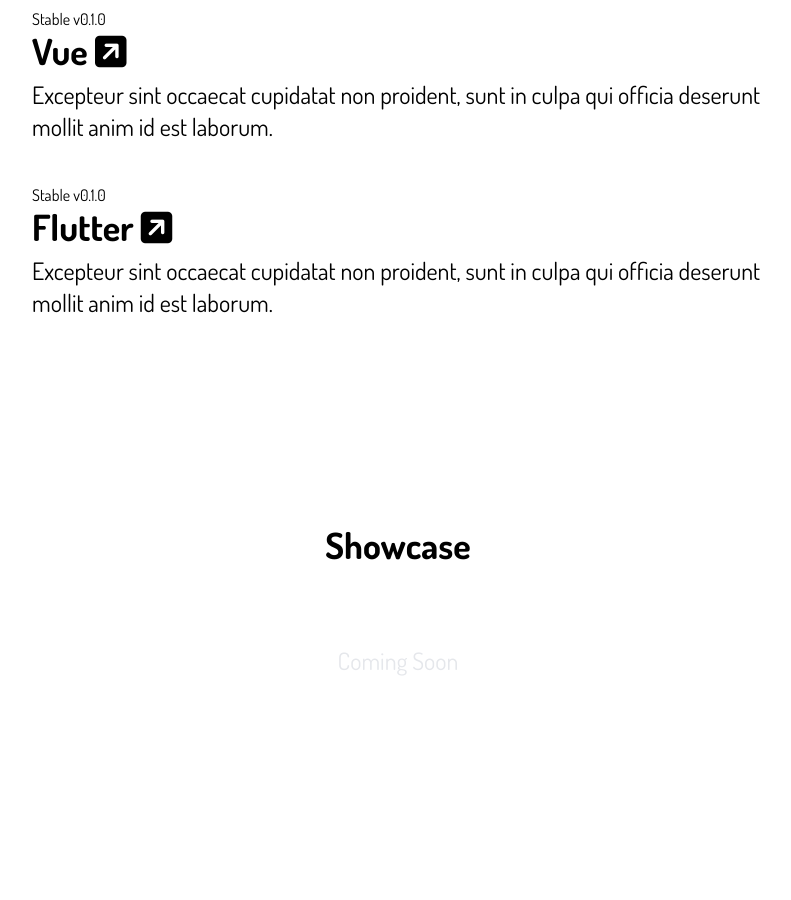
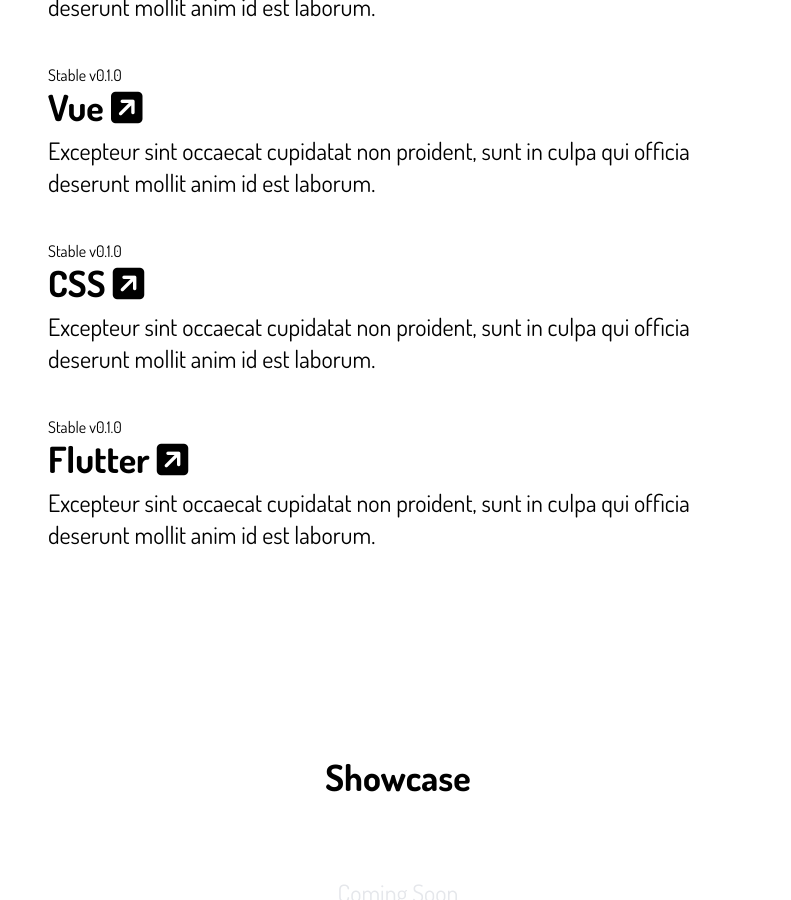
Before and after one commit to mcofie/Weeny, a Jekyll site: the page built from index.html, in a window 1280 px wide and 900 px high, scrolled down 860 px. Shown: the whole window, without its empty margins (242-1033 px from the left). Built offline with Jekyll 4.4.1, drawn with Linux system fonts in a browser that asks for light colours; nearby versions of some CDN libraries.

Commit message:
worked on the responsiveness

```diff
--- a/_config.yml
+++ b/_config.yml
@@ -24,8 +24,8 @@
   Write an awesome description for your new site here. You can edit this
   line in _config.yml. It will appear in your document head meta (for
   Google search results) and in your feed.xml site description.
-baseurl: "/Weeny" # the subpath of your site, e.g. /blog
-#baseurl: "" # the subpath of your site, e.g. /blog
+#baseurl: "/Weeny" # the subpath of your site, e.g. /blog
+baseurl: "" # the subpath of your site, e.g. /blog
 url: "https://mcofie.github.io" # the base hostname & protocol for your site, e.g. http://example.com
 github_username: mcofie
 
--- a/_data/platforms.yml
+++ b/_data/platforms.yml
@@ -16,6 +16,12 @@
   color: 'text-green-700'
   version: '0.1.0'
 
+- name: CSS
+  message: Excepteur sint occaecat cupidatat non proident, sunt in culpa qui officia deserunt mollit anim id est laborum.
+  url: 'https://github.com/mcofie/weeny-vue-ui-kit'
+  color: 'text-red-700'
+  version: '0.1.0'
+
 - name: Flutter
   message: Excepteur sint occaecat cupidatat non proident, sunt in culpa qui officia deserunt mollit anim id est laborum.
   url: 'https://github.com/mcofie/weeny-flutter-ui-kit'
--- a/_includes/header.html
+++ b/_includes/header.html
@@ -11,6 +11,7 @@
           crossorigin="anonymous" referrerpolicy="no-referrer"/>
     <link href="https://fonts.googleapis.com/css2?family=Dosis:wght@300;400;600;700&display=swap" rel="stylesheet">
     <link rel="stylesheet" href="../assets/css/style.css">
+    <meta name="viewport" content="width=device-width,initial-scale=1"/>
     <script>
         tailwind.config = {
             theme: {
--- a/index.html
+++ b/index.html
@@ -3,11 +3,11 @@
 layout: default
 ---
 <header class="hero w-full">
-    <div class="flex mt-10 flex-row auto-rows-max justify-center">
-        <div class="md:w-1/4 sm:w-full lg:w-9/12 xl:w-8/12 2xl:w-1/4">
-            <h1 class="text-center font-bold md:text-5xl lg:text-9xl">
+    <div class="flex mt-16 flex-row auto-rows-max justify-center">
+        <div class="md:w-3/4 sm:w-full lg:w-9/12 xl:w-8/12 2xl:w-1/4">
+            <h1 class="text-center font-bold text-7xl md:text-7xl sm:text-3xl lg:text-9xl">
                 Weeny<sup class="">v1</sup></h1>
-            <p class="text-2xl mt-10">
+            <p class="text-2xl mx-3 sm:text-left md:text-center xl:text-center lg:text-center md:text-center sm:mx-3 mt-10">
                 Lorem ipsum dolor sit amet, consectetur adipiscing elit, sed do eiusmod tempor incididunt ut labore
                 et dolore magna aliqua. Ut enim ad minim veniam, quis nostrud exercitation ullamco laboris nisi ut
                 aliquip ex ea commodo consequat.
@@ -21,9 +21,9 @@
     <h4 class="text-4xl my-4 text-center font-bold">Platforms</h4>
 
     <div class="flex mt-10 flex-row auto-rows-max justify-center">
-        <div class="md:w-1/4 sm:w-full lg:w-9/12 xl:w-8/12 2xl:w-1/4">
+        <div class="md:w-3/4 sm:w-full lg:w-9/12 xl:w-8/12 2xl:w-1/4">
             {% for platform in site.data.platforms %}
-            <div class="my-10">
+            <div class="my-10 mx-4">
                 <span>Stable v{{platform.version}}</span>
                 <div>
                     <a href="{{platform.url}}">
```
